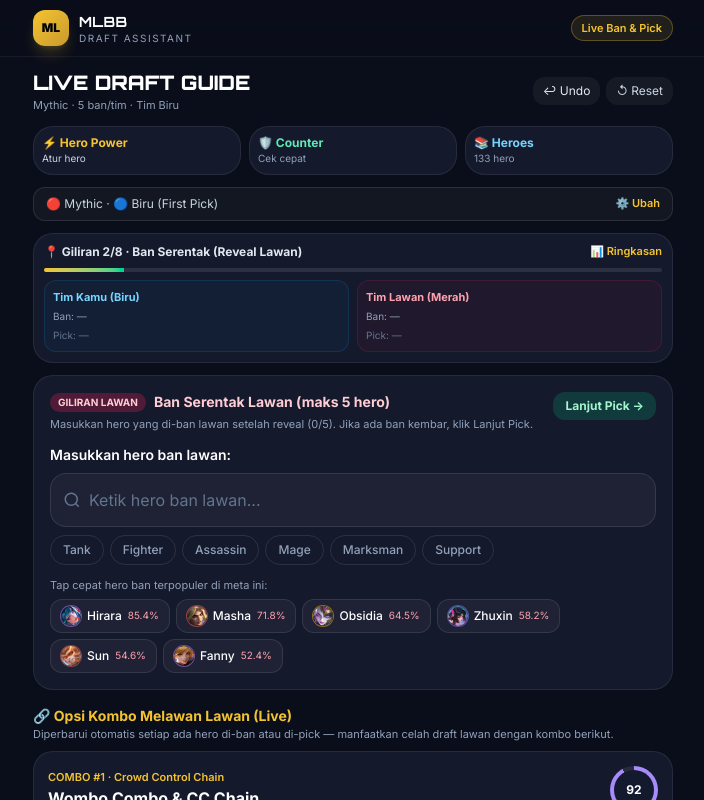
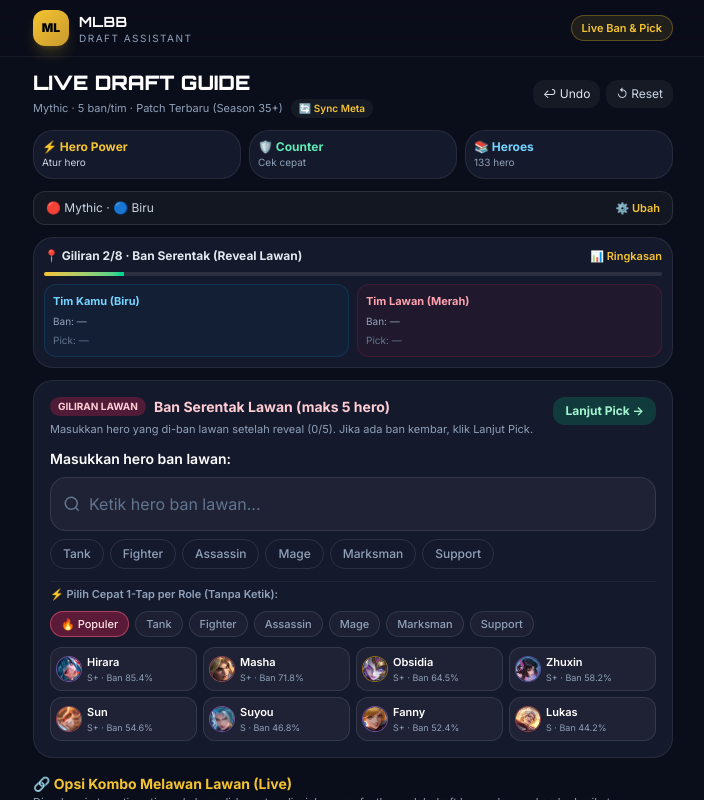
Before and after one commit to esadarm14/mlbb-draft-assistant, a Next.js app: page / in a window 1280 px wide. Both pictures are taken after a click on the button "Reveal Ban Lawan →". Shown: the top 800 px of the page, without its empty margins (287-991 px from the left). Built offline with nearby package versions, Linux system fonts and the light colour scheme.

Commit message:
feat: add meta sync API, sticky my-lane filter, and 1-tap role quick-pick grid

```diff
--- /dev/null
+++ b/src/app/api/meta/route.ts
@@ -0,0 +1,81 @@
+import { NextResponse } from 'next/server';
+import { MLBB_HEROES } from '@/lib/database/heroesData';
+import { META_PATCH_INFO, type LiveMetaOverride } from '@/lib/database/metaData';
+
+const heroByName = new Map(MLBB_HEROES.map((h) => [h.name.toLowerCase(), h.id]));
+
+export async function GET(request: Request) {
+  const { searchParams } = new URL(request.url);
+  const tier = searchParams.get('tier') || 'Mythic';
+  const syncedAt = new Date().toISOString();
+
+  // Attempt fast live fetch from community Moonton rank stats mirror
+  try {
+    const controller = new AbortController();
+    const timer = setTimeout(() => controller.abort(), 3000);
+    const res = await fetch('https://mlbb-stats.ridwaanhall.com/api/hero-rank/?days=1&rank=mythic&size=135&index=1&sort_field=ban_rate&sort_order=desc', {
+      signal: controller.signal,
+      next: { revalidate: 3600 },
+    });
+    clearTimeout(timer);
+
+    if (res.ok) {
+      const json = (await res.json()) as {
+        data?: {
+          records?: Array<{
+            data?: {
+              main_hero?: { data?: { name?: string } };
+              main_hero_ban_rate?: number;
+              main_hero_appearance_rate?: number;
+              main_hero_win_rate?: number;
+            };
+          }>;
+        };
+      };
+
+      const records = json?.data?.records;
+      if (Array.isArray(records) && records.length > 0) {
+        const overrides: Record<string, LiveMetaOverride> = {};
+        for (const rec of records) {
+          const name = rec?.data?.main_hero?.data?.name?.toLowerCase();
+          const heroId = name ? heroByName.get(name) : undefined;
+          if (!heroId) continue;
+          const banRate = rec.data?.main_hero_ban_rate;
+          const pickRate = rec.data?.main_hero_appearance_rate;
+          const winRate = rec.data?.main_hero_win_rate;
+          overrides[heroId] = {
+            banRate: typeof banRate === 'number' ? Number((banRate * 100).toFixed(1)) : undefined,
+            pickRate: typeof pickRate === 'number' ? Number((pickRate * 100).toFixed(1)) : undefined,
+            winRate: typeof winRate === 'number' ? Number((winRate * 100).toFixed(1)) : undefined,
+          };
+        }
+
+        if (Object.keys(overrides).length > 10) {
+          return NextResponse.json({
+            ok: true,
+            live: true,
+            tier,
+            patch: META_PATCH_INFO.patch,
+            source: 'Live Moonton Rank Stats API',
+            syncedAt,
+            count: Object.keys(overrides).length,
+            overrides,
+          });
+        }
+      }
+    }
+  } catch {
+    // Fallback cleanly to curated snapshot
+  }
+
+  return NextResponse.json({
+    ok: true,
+    live: false,
+    tier,
+    patch: META_PATCH_INFO.patch,
+    source: `${META_PATCH_INFO.source} (${META_PATCH_INFO.updatedAt})`,
+    syncedAt,
+    count: 0,
+    overrides: {},
+  });
+}
--- a/src/components/DraftWorkspace.tsx
+++ b/src/components/DraftWorkspace.tsx
@@ -5,14 +5,20 @@ import { HeroAvatar } from "@/components/HeroAvatar";
 import { PhaseRow } from "@/components/PhaseBadge";
 import { ComboCard, TeamPhaseCard, MasteryTag, AiNote } from "@/components/AnalysisCards";
 import { CounterDrawer, HeroPowerDrawer, HeroesDrawer } from "@/components/QuickDrawers";
-import { useHeroPower, useTier } from "@/lib/storage";
+import { useDraftMode, useHeroPower, useMyLane, useMySide, useTier } from "@/lib/storage";
 import {
   RANK_TIERS,
   TIER_META_NOTES,
   buildDraftSequence,
   getInitialDraftConfig,
 } from "@/lib/database/draftRules";
-import { getTopMetaBans, type MetaTier } from "@/lib/database/metaData";
+import {
+  META_PATCH_INFO,
+  getQuickHeroesByRole,
+  setLiveMetaOverrides,
+  type LiveMetaOverride,
+  type MetaTier,
+} from "@/lib/database/metaData";
 import {
   LANE_LABELS,
   buildStepBriefing,
@@ -25,12 +31,13 @@ import {
 } from "@/lib/engine/recommendationEngine";
 import { buildComboRecommendations } from "@/lib/database/combosData";
 import { MLBB_HEROES, getHeroById } from "@/lib/database/heroesData";
-import type { DraftMode, Hero, Lane, RankTier } from "@/lib/types";
+import type { DraftMode, Hero, Lane, RankTier, Role } from "@/lib/types";
 
 type Side = "blue" | "red";
 type Drawer = "hero-power" | "counter" | "heroes" | null;
 
 const ALL_LANES: Lane[] = ["Jungle", "Gold Lane", "Mid Lane", "EXP Lane", "Roam"];
+const QUICK_ROLES: Array<Role | "All"> = ["All", "Tank", "Fighter", "Assassin", "Mage", "Marksman", "Support"];
 
 const tierIcon: Record<string, string> = {
   Epic: "🔵",
@@ -162,10 +169,16 @@ function RecRow({
 export function DraftWorkspace() {
   const [tier, setTier] = useTier();
   const [heroPower] = useHeroPower();
-  const [mode, setMode] = useState<DraftMode>("Ranked Draft");
-  const [mySide, setMySide] = useState<Side>("blue");
+  const [mode, setMode] = useDraftMode();
+  const [mySide, setMySide] = useMySide();
+  const [myLane, setMyLane] = useMyLane();
   const [drawer, setDrawer] = useState<Drawer>(null);
   const [showSettings, setShowSettings] = useState(false);
+
+  // Meta sync state
+  const [metaVersion, setMetaVersion] = useState(0);
+  const [metaSyncing, setMetaSyncing] = useState(false);
+  const [metaStatus, setMetaStatus] = useState<string>(META_PATCH_INFO.patch);
 
   // Sequential live draft log + active step index
   const [log, setLog] = useState<DraftLogEntry[]>([]);
@@ -175,7 +188,36 @@ export function DraftWorkspace() {
   // List UI state
   const [showMoreBans, setShowMoreBans] = useState(false);
   const [showMorePicks, setShowMorePicks] = useState(false);
-  const [pickLaneFilter, setPickLaneFilter] = useState<Lane | null>(null);
+  const [laneOverride, setLaneOverride] = useState<Lane | null | "unset">("unset");
+  const [quickRole, setQuickRole] = useState<Role | "All">("All");
+
+  const activeLaneFilter = laneOverride === "unset" ? myLane : laneOverride;
+
+  const syncMeta = async () => {
+    if (metaSyncing) return;
+    setMetaSyncing(true);
+    try {
+      const res = await fetch(`/api/meta?tier=${encodeURIComponent(tier)}`);
+      const data = (await res.json()) as {
+        live?: boolean;
+        source?: string;
+        patch?: string;
+        count?: number;
+        overrides?: Record<string, LiveMetaOverride>;
+      };
+      if (data.overrides && Object.keys(data.overrides).length > 0) {
+        setLiveMetaOverrides(data.overrides);
+        setMetaVersion((v) => v + 1);
+        setMetaStatus(`Live Sync (${data.count} hero)`);
+      } else {
+        setMetaStatus(`${data.patch ?? META_PATCH_INFO.patch} · Snapshot`);
+      }
+    } catch {
+      setMetaStatus(`${META_PATCH_INFO.patch} · Lokal`);
+    } finally {
+      setMetaSyncing(false);
+    }
+  };
 
   const config = useMemo(() => getInitialDraftConfig(tier, mode), [tier, mode]);
   const bansPerTeam = config.bansPerTeam;
@@ -256,7 +298,7 @@ export function DraftWorkspace() {
   const reset = () => {
     setLog([]);
     setStepIdx(0);
-    setPickLaneFilter(null);
+    setLaneOverride("unset");
     setShowMoreBans(false);
     setShowMorePicks(false);
     setViewAnalysis(false);
@@ -272,7 +314,8 @@ export function DraftWorkspace() {
   // Real-time Ban & Pick Predictions
   const banRecs = useMemo(
     () => generateBanRecommendations(allUsed, heroPower, tier, myPicks, enemyPicks, 10, mode),
-    [allUsed, heroPower, tier, myPicks, enemyPicks, mode]
+    // eslint-disable-next-line react-hooks/exhaustive-deps
+    [allUsed, heroPower, tier, myPicks, enemyPicks, mode, metaVersion]
   );
 
   const pickRecs = useMemo(
@@ -281,13 +324,18 @@ export function DraftWorkspace() {
         tier,
         mode,
         mySide,
-        laneFilter: pickLaneFilter,
+        laneFilter: activeLaneFilter,
         limit: 10,
       }),
-    [myPicks, enemyPicks, allBans, heroPower, tier, mode, mySide, pickLaneFilter]
+    // eslint-disable-next-line react-hooks/exhaustive-deps
+    [myPicks, enemyPicks, allBans, heroPower, tier, mode, mySide, activeLaneFilter, metaVersion]
   );
 
-  const topMetaBans = useMemo(() => getTopMetaBans(tier, mode, allUsed, 6), [tier, mode, allUsed]);
+  const quickRoleHeroes = useMemo(
+    () => getQuickHeroesByRole(quickRole, tier, mode, allUsed, 8),
+    // eslint-disable-next-line react-hooks/exhaustive-deps
+    [quickRole, tier, mode, allUsed, metaVersion]
+  );
   const enemyThreats = useMemo(
     () => predictEnemyThreats(myPicks, enemyPicks, allBans),
     [myPicks, enemyPicks, allBans]
@@ -320,10 +368,19 @@ export function DraftWorkspace() {
           <h1 className="text-lg sm:text-xl font-black" style={{ fontFamily: "'Orbitron', sans-serif" }}>
             LIVE DRAFT GUIDE
           </h1>
-          <p className="text-[11px] text-slate-400">
-            {mode === "Tournament Draft" ? "Turnamen MPL" : tier} · {bansPerTeam} ban/tim ·{" "}
-            {mySide === "blue" ? "Tim Biru" : "Tim Merah"}
-          </p>
+          <div className="flex items-center gap-2 flex-wrap mt-0.5">
+            <span className="text-[11px] text-slate-400">
+              {mode === "Tournament Draft" ? "Turnamen MPL" : tier} · {bansPerTeam} ban/tim · {metaStatus}
+            </span>
+            <button
+              type="button"
+              onClick={syncMeta}
+              disabled={metaSyncing}
+              className="px-2 py-0.5 rounded-full bg-white/5 hover:bg-white/10 text-[10px] font-semibold text-[#f4c430] disabled:opacity-50"
+            >
+              {metaSyncing ? "⏳ Sync..." : "🔄 Sync Meta"}
+            </button>
+          </div>
         </div>
         <div className="flex gap-1.5">
           {(log.length > 0 || stepIdx > 0) && (
@@ -377,12 +434,13 @@ export function DraftWorkspace() {
         </button>
       </div>
 
-      {/* Collapsible Mode, Tier & Side Selection (auto-collapses once draft starts so recommendations stay on top!) */}
+      {/* Collapsible Mode, Tier, Side & Sticky Posisi Saya */}
       {(log.length > 0 || stepIdx > 0) && !showSettings ? (
         <div className="flex items-center justify-between px-3 py-2 rounded-xl bg-white/[0.04] border border-white/10 text-xs">
           <span className="text-slate-300 truncate">
-            {mode === "Tournament Draft" ? "🏟️ Turnamen MPL" : `${tierIcon[tier]} ${tier}`} ·{" "}
-            {mySide === "blue" ? "🔵 Biru (First Pick)" : "🔴 Merah (Counter)"}
+            {mode === "Tournament Draft" ? "🏟️ MPL" : `${tierIcon[tier]} ${tier}`} ·{" "}
+            {mySide === "blue" ? "🔵 Biru" : "🔴 Merah"}
+            {myLane ? ` · 📌 ${LANE_LABELS[myLane]}` : ""}
           </span>
           <button
             type="button"
@@ -395,7 +453,7 @@ export function DraftWorkspace() {
       ) : (
         <div className="card p-3 space-y-2">
           <div className="flex items-center justify-between">
-            <span className="text-xs font-bold text-slate-300">⚙️ Pengaturan Match</span>
+            <span className="text-xs font-bold text-slate-300">⚙️ Pengaturan Match &amp; Posisi Kamu</span>
             {(log.length > 0 || stepIdx > 0) && (
               <button
                 type="button"
@@ -405,6 +463,40 @@ export function DraftWorkspace() {
                 Tutup ▲
               </button>
             )}
+          </div>
+
+          {/* Sticky Posisi Saya */}
+          <div className="space-y-1">
+            <div className="text-[10px] text-slate-400 font-semibold">📌 Posisi Saya (Tersimpan otomatis):</div>
+            <div className="flex gap-1.5 overflow-x-auto no-scrollbar pb-0.5">
+              <button
+                type="button"
+                onClick={() => {
+                  setMyLane(null);
+                  setLaneOverride("unset");
+                }}
+                className={`px-2.5 py-1 rounded-full text-[11px] font-medium border shrink-0 transition ${
+                  myLane === null ? "bg-[#f4c430] text-black border-[#f4c430]" : "border-white/10 text-slate-400 bg-white/[0.03]"
+                }`}
+              >
+                Semua Lane
+              </button>
+              {ALL_LANES.map((lane) => (
+                <button
+                  key={lane}
+                  type="button"
+                  onClick={() => {
+                    setMyLane(lane);
+                    setLaneOverride("unset");
+                  }}
+                  className={`px-2.5 py-1 rounded-full text-[11px] font-medium border shrink-0 transition ${
+                    myLane === lane ? "bg-[#f4c430] text-black border-[#f4c430]" : "border-white/10 text-slate-400 bg-white/[0.03]"
+                  }`}
+                >
+                  {LANE_LABELS[lane]}
+                </button>
+              ))}
+            </div>
           </div>
           <div className="grid grid-cols-2 gap-2 p-1 rounded-xl bg-white/[0.04]">
             {(["Ranked Draft", "Tournament Draft"] as DraftMode[]).map((m) => (
@@ -605,55 +697,48 @@ export function DraftWorkspace() {
                 }
               />
 
-              {/* Quick tap chips */}
-              {currentStep.action === "ban" && topMetaBans.length > 0 && (
-                <div className="space-y-1.5">
-                  <p className="text-[11px] text-slate-400">Tap cepat hero ban terpopuler di meta ini:</p>
-                  <div className="flex flex-wrap gap-1.5">
-                    {topMetaBans.map((m) => {
-                      const h = getHeroById(m.heroId);
-                      if (!h) return null;
-                      return (
+              {/* 1-Tap Role Grid (No typing needed!) */}
+              <div className="space-y-2 pt-1 border-t border-white/5">
+                <div className="flex items-center justify-between">
+                  <span className="text-[11px] text-slate-400 font-semibold">
+                    ⚡ Pilih Cepat 1-Tap per Role (Tanpa Ketik):
+                  </span>
+                </div>
+                <div className="flex gap-1.5 overflow-x-auto no-scrollbar pb-0.5">
+                  {QUICK_ROLES.map((r) => (
+                    <button
+                      key={r}
+                      type="button"
+                      onClick={() => setQuickRole(r)}
+                      className={`px-2.5 py-1 rounded-full text-[11px] font-medium border shrink-0 transition ${
+                        quickRole === r
+                          ? "bg-rose-500/30 text-rose-100 border-rose-400/50"
+                          : "border-white/10 text-slate-400 bg-white/[0.03]"
+                      }`}
+                    >
+                      {r === "All" ? "🔥 Populer" : r}
+                    </button>
+                  ))}
+                </div>
+                <div className="grid grid-cols-2 sm:grid-cols-4 gap-1.5">
+                  {quickRoleHeroes.map(({ hero: h, meta }) => (
                     <button
                       key={h.id}
                       type="button"
                       onClick={() => recordStep(h.id)}
-                          className="flex items-center gap-1.5 px-2.5 py-1.5 rounded-xl bg-white/[0.04] hover:bg-rose-500/20 border border-white/10 text-xs active:scale-95 transition"
+                      className="flex items-center gap-1.5 p-1.5 rounded-xl bg-white/[0.04] hover:bg-rose-500/20 border border-white/10 text-left active:scale-95 transition"
                     >
-                          <HeroAvatar hero={h} size={20} />
-                          <span className="font-medium">{h.name}</span>
-                          <span className="text-[10px] text-rose-300">{m.banRate}%</span>
-                        </button>
-                      );
-                    })}
+                      <HeroAvatar hero={h} size={24} />
+                      <div className="min-w-0 flex-1">
+                        <div className="text-[11px] font-semibold truncate">{h.name}</div>
+                        <div className="text-[9px] text-slate-400 truncate">
+                          {meta.metaTier} · {currentStep.action === "ban" ? `Ban ${meta.banRate}%` : `WR ${meta.winRate}%`}
                         </div>
                       </div>
-              )}
-
-              {currentStep.action === "pick" &&
-                (enemyThreats.counterThreats.length > 0 || topMetaBans.length > 0) && (
-                  <div className="space-y-1.5">
-                    <p className="text-[11px] text-slate-400">Tap cepat jika lawan mengambil hero meta/ancaman:</p>
-                    <div className="flex flex-wrap gap-1.5">
-                      {(enemyThreats.counterThreats.length > 0
-                        ? enemyThreats.counterThreats.map((t) => t.hero)
-                        : topMetaBans.map((m) => getHeroById(m.heroId)).filter((h): h is Hero => !!h)
-                      )
-                        .slice(0, 6)
-                        .map((h) => (
-                          <button
-                            key={h.id}
-                            type="button"
-                            onClick={() => recordStep(h.id)}
-                            className="flex items-center gap-1.5 px-2.5 py-1.5 rounded-xl bg-white/[0.04] hover:bg-rose-500/20 border border-white/10 text-xs active:scale-95 transition"
-                          >
-                            <HeroAvatar hero={h} size={20} />
-                            <span className="font-medium">{h.name}</span>
                     </button>
                   ))}
                 </div>
               </div>
-                )}
             </div>
           )}
 
@@ -751,10 +836,10 @@ export function DraftWorkspace() {
                     Diurutkan dari prioritas #1 teratas (role kosong, counter lawan, sinergi &amp; meta {tier}).
                   </p>
                 </div>
-                {pickLaneFilter && (
+                {activeLaneFilter && (
                   <button
                     type="button"
-                    onClick={() => setPickLaneFilter(null)}
+                    onClick={() => setLaneOverride(null)}
                     className="text-[11px] text-[#f4c430] underline shrink-0"
                   >
                     Semua lane
@@ -764,16 +849,22 @@ export function DraftWorkspace() {
 
               {/* Lane filter pills ("Posisi Saya") */}
               <div className="space-y-1">
-                <div className="text-[10px] text-slate-400 font-semibold">Filter Posisi / Lane Kamu:</div>
+                <div className="text-[10px] text-slate-400 font-semibold">
+                  Filter Posisi / Lane {myLane ? `(📌 Tersimpan: ${LANE_LABELS[myLane]})` : "Kamu"}:
+                </div>
                 <div className="flex flex-wrap gap-1.5">
                   {ALL_LANES.map((lane) => {
                     const isOpen = missingLanes.includes(lane);
-                    const isFiltered = pickLaneFilter === lane;
+                    const isFiltered = activeLaneFilter === lane;
                     return (
                       <button
                         key={lane}
                         type="button"
-                        onClick={() => setPickLaneFilter((cur) => (cur === lane ? null : lane))}
+                        onClick={() => {
+                          const next = activeLaneFilter === lane ? null : lane;
+                          setLaneOverride(next);
+                          setMyLane(next);
+                        }}
                         className={`px-2.5 py-1 rounded-full text-[11px] font-medium border transition ${
                           isFiltered
                             ? "bg-[#f4c430] text-black border-[#f4c430]"
--- a/src/lib/database/metaData.ts
+++ b/src/lib/database/metaData.ts
@@ -1,5 +1,23 @@
-import type { DraftMode, Hero, RankTier } from '../types';
-import { getHeroById } from './heroesData';
+import type { DraftMode, Hero, RankTier, Role } from '../types';
+import { MLBB_HEROES, getHeroById } from './heroesData';
+
+export const META_PATCH_INFO = {
+  patch: 'Patch Terbaru (Season 35+)',
+  updatedAt: '2026-11',
+  source: 'Moonton Rank Leaderboard & Tracker Meta',
+};
+
+export type LiveMetaOverride = {
+  banRate?: number;
+  pickRate?: number;
+  winRate?: number;
+};
+
+let liveMetaOverrides: Record<string, LiveMetaOverride> = {};
+
+export function setLiveMetaOverrides(overrides: Record<string, LiveMetaOverride>) {
+  liveMetaOverrides = overrides;
+}
 
 export type MetaTier = 'S+' | 'S' | 'A' | 'B' | 'C';
 
@@ -454,15 +472,17 @@ export function getHeroMetaStats(
     sourceLabel = `Meta Rank ${tier} (Moonton / Tracker)`;
   }
 
+  const live = liveMetaOverrides[key];
+
   if (entry) {
     return {
       heroId: key,
       metaTier: entry.metaTier,
-      banRate: entry.banRate,
-      pickRate: entry.pickRate,
-      winRate: entry.winRate,
+      banRate: live?.banRate ?? entry.banRate,
+      pickRate: live?.pickRate ?? entry.pickRate,
+      winRate: live?.winRate ?? entry.winRate,
       metaReason: entry.reason,
-      sourceLabel,
+      sourceLabel: live ? `${sourceLabel} (Live Sync)` : sourceLabel,
     };
   }
 
@@ -471,15 +491,45 @@ export function getHeroMetaStats(
     return {
       heroId: key,
       metaTier: 'B',
-      banRate: 2.0,
-      pickRate: 5.0,
-      winRate: 50.0,
+      banRate: live?.banRate ?? 2.0,
+      pickRate: live?.pickRate ?? 5.0,
+      winRate: live?.winRate ?? 50.0,
       metaReason: 'Hero situasional.',
       sourceLabel,
     };
   }
 
-  return computeFallbackMeta(hero, tier, mode);
+  const fallback = computeFallbackMeta(hero, tier, mode);
+  if (live) {
+    return {
+      ...fallback,
+      banRate: live.banRate ?? fallback.banRate,
+      pickRate: live.pickRate ?? fallback.pickRate,
+      winRate: live.winRate ?? fallback.winRate,
+      sourceLabel: `${sourceLabel} (Live Sync)`,
+    };
+  }
+  return fallback;
+}
+
+export function getQuickHeroesByRole(
+  role: Role | 'All',
+  tier: RankTier = 'Mythic',
+  mode: DraftMode = 'Ranked Draft',
+  excludeIds: string[] = [],
+  limit = 10
+): Array<{ hero: Hero; meta: HeroMetaStats }> {
+  const excluded = new Set(excludeIds.map((id) => id.toLowerCase()));
+  return MLBB_HEROES.filter(
+    (h) => !excluded.has(h.id.toLowerCase()) && (role === 'All' || h.roles.includes(role))
+  )
+    .map((hero) => ({ hero, meta: getHeroMetaStats(hero.id, tier, mode) }))
+    .sort(
+      (a, b) =>
+        b.meta.banRate + b.meta.pickRate - (a.meta.banRate + a.meta.pickRate) ||
+        b.meta.winRate - a.meta.winRate
+    )
+    .slice(0, limit);
 }
 
 export function getTopMetaBans(
--- a/src/lib/storage.ts
+++ b/src/lib/storage.ts
@@ -1,11 +1,14 @@
 "use client";
 import { useCallback, useEffect, useState } from "react";
-import type { HeroPowerItem, RankTier } from "./types";
+import type { DraftMode, HeroPowerItem, Lane, RankTier } from "./types";
 
 const KEYS = {
   heroPower: "mlbb.heroPower.v1",
   tier: "mlbb.tier.v1",
   recent: "mlbb.recentSearch.v1",
+  myLane: "mlbb.myLane.v1",
+  mode: "mlbb.mode.v1",
+  side: "mlbb.side.v1",
 } as const;
 
 function read<T>(key: string, fallback: T): T {
@@ -65,3 +68,6 @@ function usePersisted<T>(key: string, fallback: T) {
 export const useHeroPower = () => usePersisted<HeroPowerItem[]>(KEYS.heroPower, []);
 export const useTier = () => usePersisted<RankTier>(KEYS.tier, "Mythic");
 export const useRecentSearch = () => usePersisted<string[]>(KEYS.recent, []);
+export const useMyLane = () => usePersisted<Lane | null>(KEYS.myLane, null);
+export const useDraftMode = () => usePersisted<DraftMode>(KEYS.mode, "Ranked Draft");
+export const useMySide = () => usePersisted<"blue" | "red">(KEYS.side, "blue");
```
Lines whose indentation alone changed are shown as unchanged.
